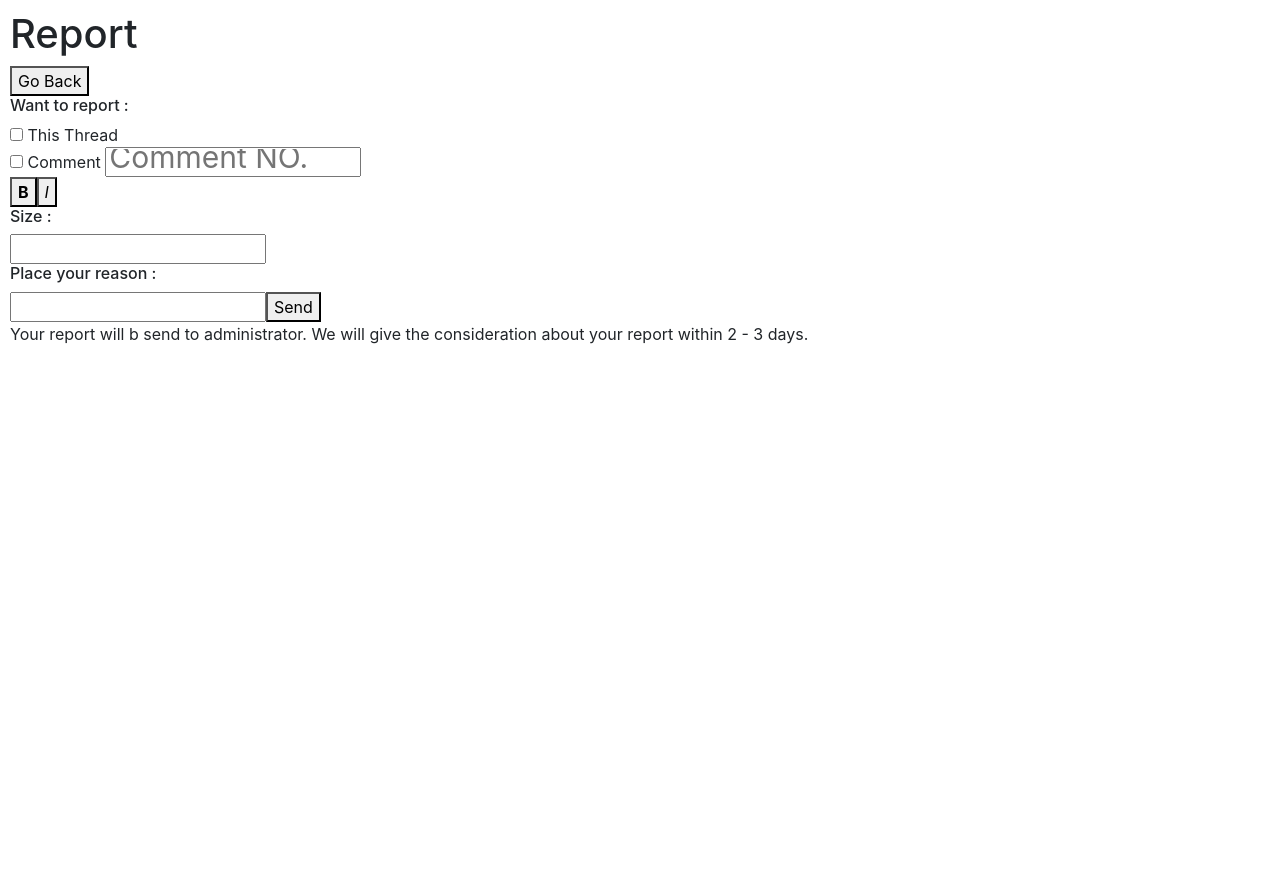
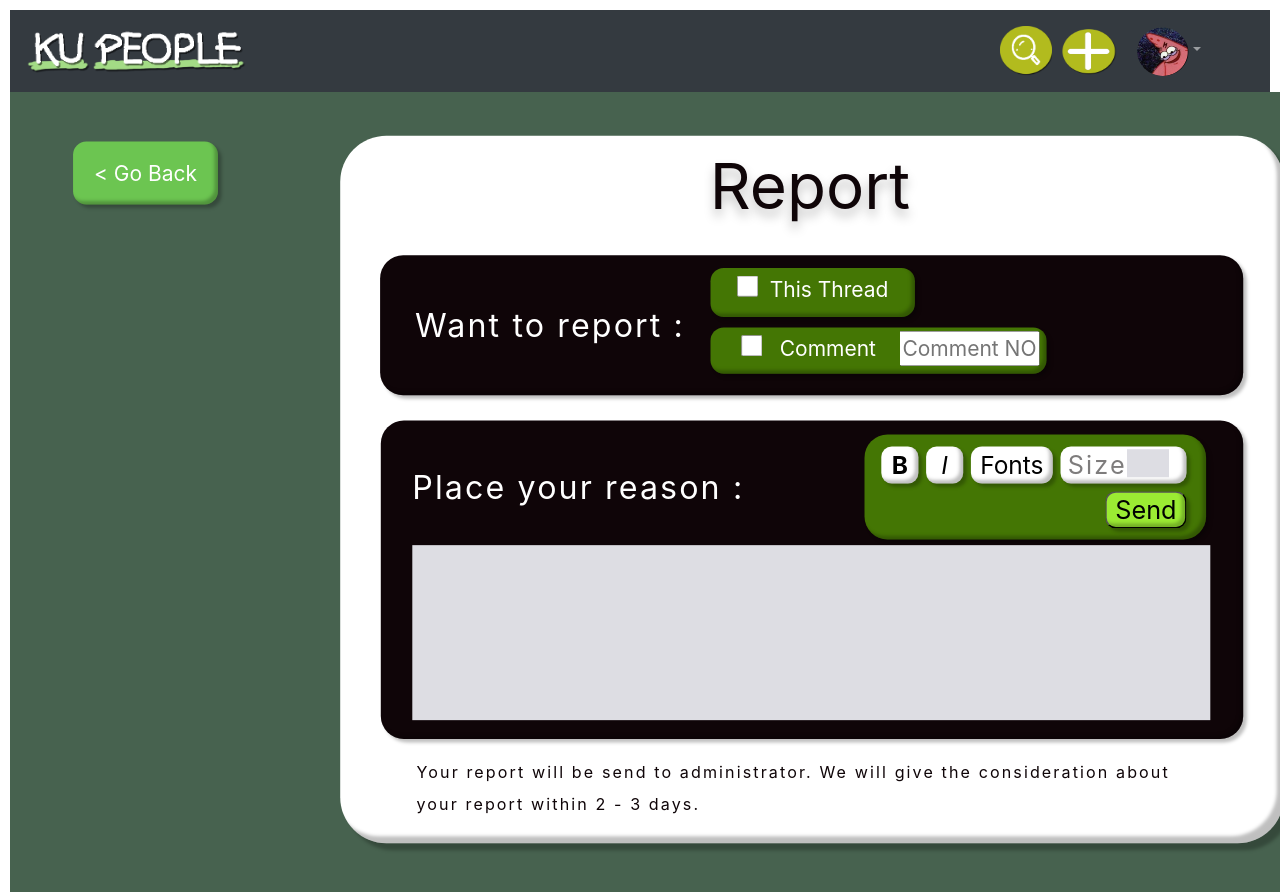
Before and after one commit to qqunx9999/KPP_Frontend, a React (Create React App) app in the folder frontend/: page /CreateReport/1 in a window 1280 px wide. Before the commit the page ends 800 px from the top, so only its background shows below. Built offline with nearby package versions, Linux system fonts and the light colour scheme.

Commit message:
create report new - add css to tsx

```diff
--- a/frontend/package.json
+++ b/frontend/package.json
@@ -7,11 +7,7 @@
     "@testing-library/react": "^9.5.0",
     "@testing-library/user-event": "^7.2.1",
     "@types/jest": "^24.9.1",
-<<<<<<< HEAD
-    "@types/node": "^12.19.1",
-=======
     "@types/node": "^12.19.0",
->>>>>>> b864c12f1516fe77b23f2783b46ae253308bd375
     "@types/react": "^16.9.53",
     "@types/react-bootstrap": "^0.32.24",
     "@types/react-dom": "^16.9.8",
--- a/frontend/src/CSSsource/CreateReport.css
+++ b/frontend/src/CSSsource/CreateReport.css
@@ -20,7 +20,7 @@
     box-shadow: 5px 5px 5px 0px rgba(0, 0, 0, 0.25), inset -5px -5px 5px 0px rgba(0,0,0,0.25);
     position: absolute;
     top: 4.5%;
-    left: 7%;
+    left: 2.5%;
     transform: scale(0.7, 0.7);
     border-width: 0px;
   }
@@ -44,8 +44,8 @@
     box-shadow: 10px 10px 5px 0px rgba(0, 0, 0, 0.25), inset -10px -10px 5px 0px rgba(0,0,0,0.25);
     border-radius: 66px;
     position: absolute;
-    top: -7.5%;
-    left: 17.5%;
+    top: -13.5%;
+    left: 10%;
     transform: scale(0.7, 0.7);
   }
 
@@ -105,6 +105,7 @@
     top: 18px;
     left: 472px;
     border-width: 0px;
+    line-height: 2;
   }
 
 .createrp_selthread_square {
@@ -115,14 +116,14 @@
 }
 
 .createrp-this-thread {
-    width: 158px;
+    width: 160px;
     height: 69px;
     overflow: visible;
     font-family: "Inter", sans-serif;
     color: #ffffff;
     font-size: 23px;
     letter-spacing: 3px;
-    line-height: 2;
+    line-height: 3;
   }
 
 .createrp_selcm_button {
@@ -140,6 +141,7 @@
     top: 103px;
     left: 472px;
     border-width: 0px;
+    line-height: 2;
   }
 
 .createrp_selcm_square {
@@ -245,6 +247,17 @@
     border-width: 0px;
   }
 
+.createrp-cha {
+    width: 108px;
+    height: 105px;
+    overflow: visible;
+    font-family: "Inter", sans-serif;
+    color: #7e7c7c;
+    font-size: 35px;
+    letter-spacing: 3px;
+    line-height: 1;
+  }
+
 .createrp-fonts-frame {
     width: 117px;
     height: 53px;
@@ -279,7 +292,11 @@
     position: absolute;
     top: 17px;
     left: 280px;
+    text-align: center;
+    line-height: 2;
   }
+
+
 
 .createrp-size {
     width: 85px;
@@ -312,8 +329,10 @@
     border-radius: 10;
     width: 411px;
     position: absolute;
-    top: 28px;
-    left: 78px;
+    top: 4px;
+    left: 95px;
+
+
 }
 
 .createrp-Clipboard-frame {
--- a/frontend/src/Pages/CreateReport_new.tsx
+++ b/frontend/src/Pages/CreateReport_new.tsx
@@ -1,6 +1,8 @@
 import React from 'react';
 import { useHistory, useParams } from 'react-router';
 import ReportForm from '../component/ReportForm';
+import '../CSSsource/CreateReport.css';
+import Navigtion from '../component/NavBar';
 
 const CreateReport_new = () => {
   const history = useHistory();
@@ -12,10 +14,17 @@ const CreateReport_new = () => {
 
   return (
     <div style={ temp }>
-      <h1>Report</h1>
-      <button onClick={ history.goBack }>Go Back</button>
-      <ReportForm />
-      <p>Your report will b send to administrator. We will give the consideration about your report within 2 - 3 days.</p>
+      <Navigtion />
+      <div className="createrp-bigframe">
+        <button className="createrp_goback_button" onClick={ history.goBack }>&lt; Go Back</button>
+        <div className="createrp_whiteframe">
+          <div className="createrp-report">Report</div>
+          <ReportForm />
+          <p className="createrp-desc-text">
+            Your report will be send to administrator. We will give the consideration about your report within 2 - 3 days.
+          </p>
+        </div>
+      </div>
     </div>
   );
 };
--- a/frontend/src/component/ReportForm.tsx
+++ b/frontend/src/component/ReportForm.tsx
@@ -1,5 +1,6 @@
 import React from 'react';
 import { Formik, Form, Field } from 'formik';
+import '../CSSsource/CreateReport.css';
 
 const ReportForm = () => {
   return (
@@ -11,16 +12,49 @@ const ReportForm = () => {
     >
       {({ isSubmitting }) => (
         <Form>
-          <h6>Want to report :</h6>
-          <Field type="checkbox" name="reportThread" /> This Thread <br />
-          <Field type="checkbox" name="reportComment" /> Comment <Field type="input" name="commentNO" placeholder="Comment NO." /> <br />
-          <button><b>B</b></button>
-          <button><i>I</i></button>
-          <h6>Size :</h6>
-          <Field type="input" name="size" />
-          <h6>Place your reason :</h6>
-          <Field type="input" name="comment" />
-          <button disabled={ isSubmitting }>Send</button>
+          <div className="createrp-select-frame">
+            <div className="createrp-want-to-report_">
+              Want to report :
+            </div>
+            <div className="createrp_selthread_button">
+              <Field type="checkbox" name="reportThread" button className="createrp_selcm_square"/>
+                &nbsp; This Thread
+            </div>
+            <div className="createrp_selcm_button">
+              &nbsp; &nbsp; <Field type="checkbox" name="reportComment" button className="createrp_selcm_square" /> &nbsp;  Comment &nbsp; &nbsp;<Field type="input" name="commentNO" placeholder="Comment NO." style={{ width:"200px" , height:"50px" }}/> <br />
+            </div>
+          </div>
+          <div className="createrp-reason-frame">
+            <div className="createrp-place-your-reason_">Place your reason :</div>
+            <div className="createrp-greenframe">
+              <div className="createrp-cha">
+              <button className="createrp-bold-frame"><b>B</b></button>
+              </div>
+              <div className="createrp-cha">
+                <button className="createrp-Italic-frame">
+                  <i>I</i>
+                </button>
+              </div>
+              <div className="createrp-fonts">
+                <button className="createrp-fonts-frame">
+                  Fonts
+                </button>
+              </div>
+              <div className="createrp-size-frame">
+                <div className="createrp-size">
+                  Size
+                </div>
+                <Field type="input" name="size" className="createrp_size_input" style={{ width:"60px" , height:"40px" }} />
+              </div>
+              <div className="createrp-send">
+                <button className="createrp-send-frame">
+                  Send
+                </button>
+              </div>
+
+            </div>
+            <Field type="input" name="comment" className="createrp_reason_input" style={{ width:"1140px" , height:"250px" }}/>
+          </div>
         </Form>
       )}
     </Formik>
```
